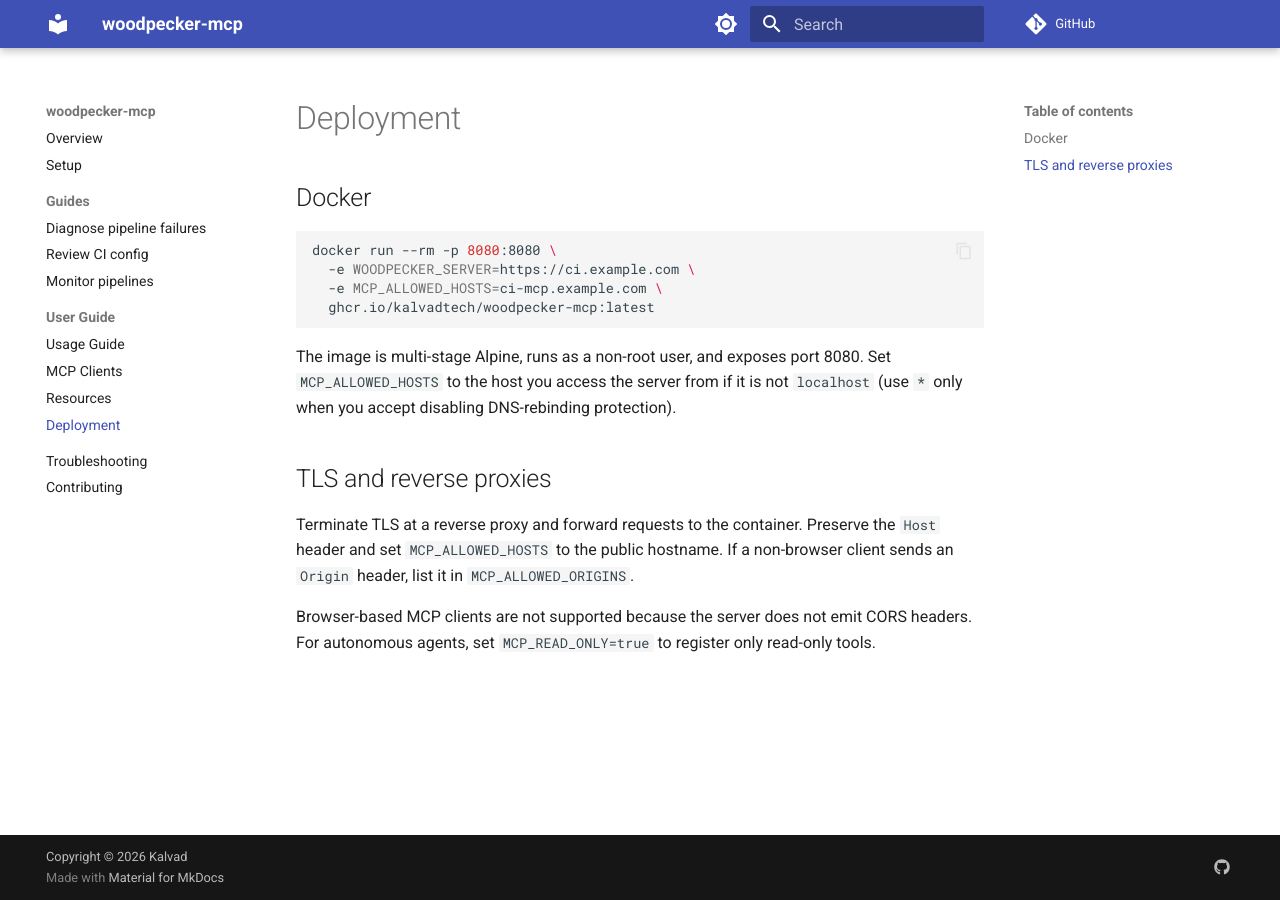
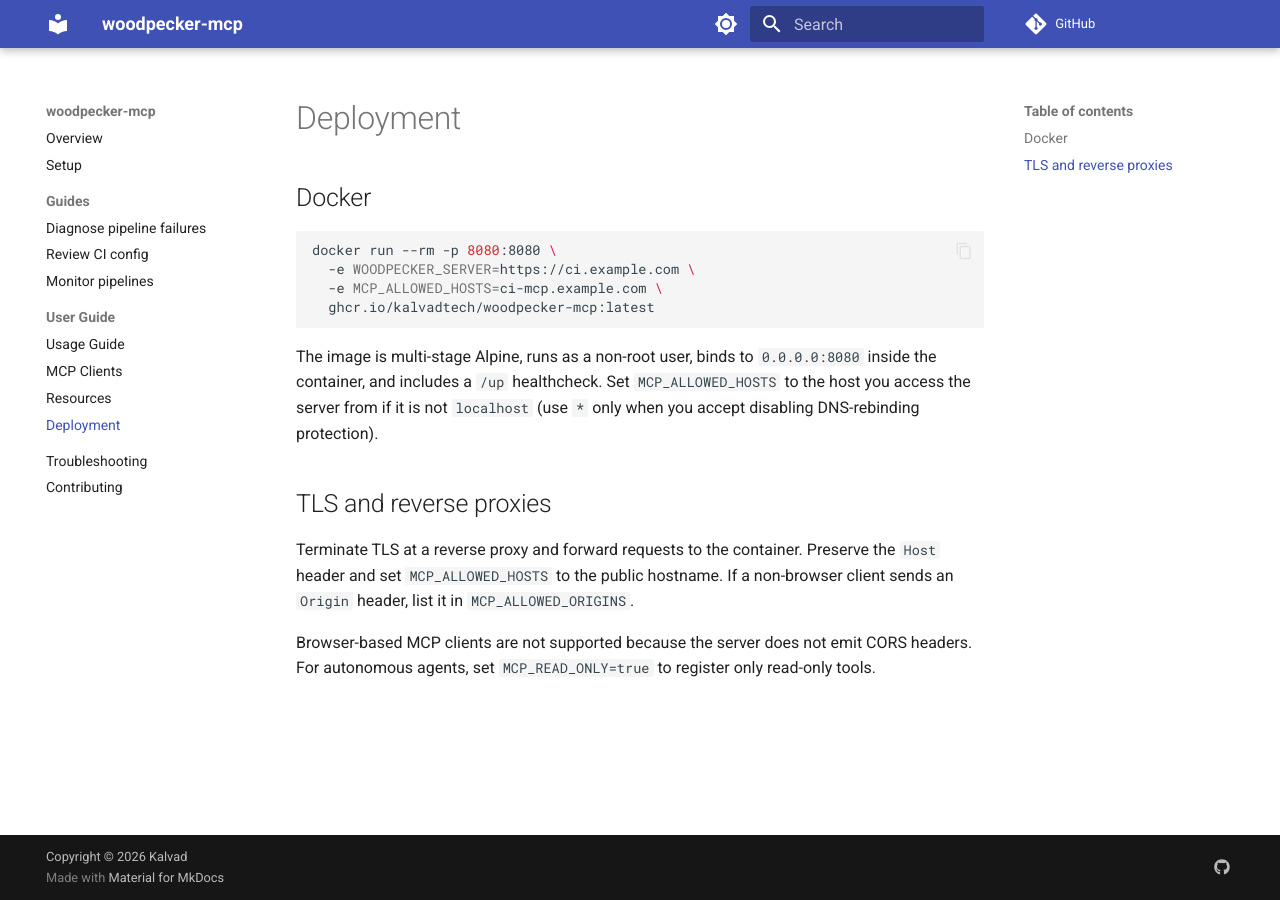
Before and after one commit to KalvadTech/woodpecker-mcp, an MkDocs documentation site: the page built from docs/usage/deployment.md, in a window 1280 px wide. Built offline with MkDocs 1.6.1 and Material for MkDocs 9.7.7, drawn with Linux system fonts in a browser that asks for light colours; comment, search, counter and statistics services are not loaded.

Commit message:
Merge pull request #15 from KalvadTech/update_docker
Update docker

````diff
--- a/docs/usage/deployment.md
+++ b/docs/usage/deployment.md
@@ -9,10 +9,10 @@
   ghcr.io/kalvadtech/woodpecker-mcp:latest
 ```
 
-The image is multi-stage Alpine, runs as a non-root user, and exposes port
-8080. Set `MCP_ALLOWED_HOSTS` to the host you access the server from if it is
-not `localhost` (use `*` only when you accept disabling DNS-rebinding
-protection).
+The image is multi-stage Alpine, runs as a non-root user, binds to
+`0.0.0.0:8080` inside the container, and includes a `/up` healthcheck. Set
+`MCP_ALLOWED_HOSTS` to the host you access the server from if it is not
+`localhost` (use `*` only when you accept disabling DNS-rebinding protection).
 
 ## TLS and reverse proxies
 
````
Also changed, not shown: README.md (+5 -1 lines), 1 other file.
